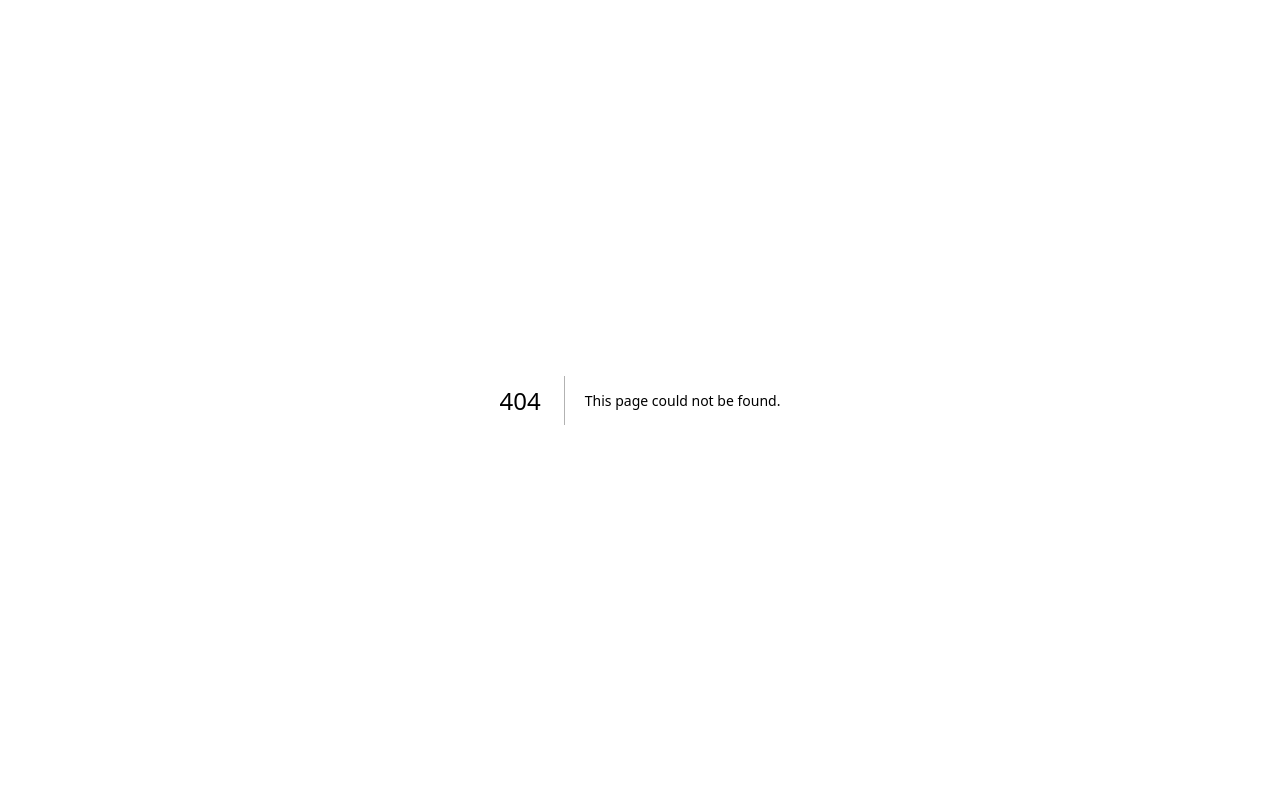
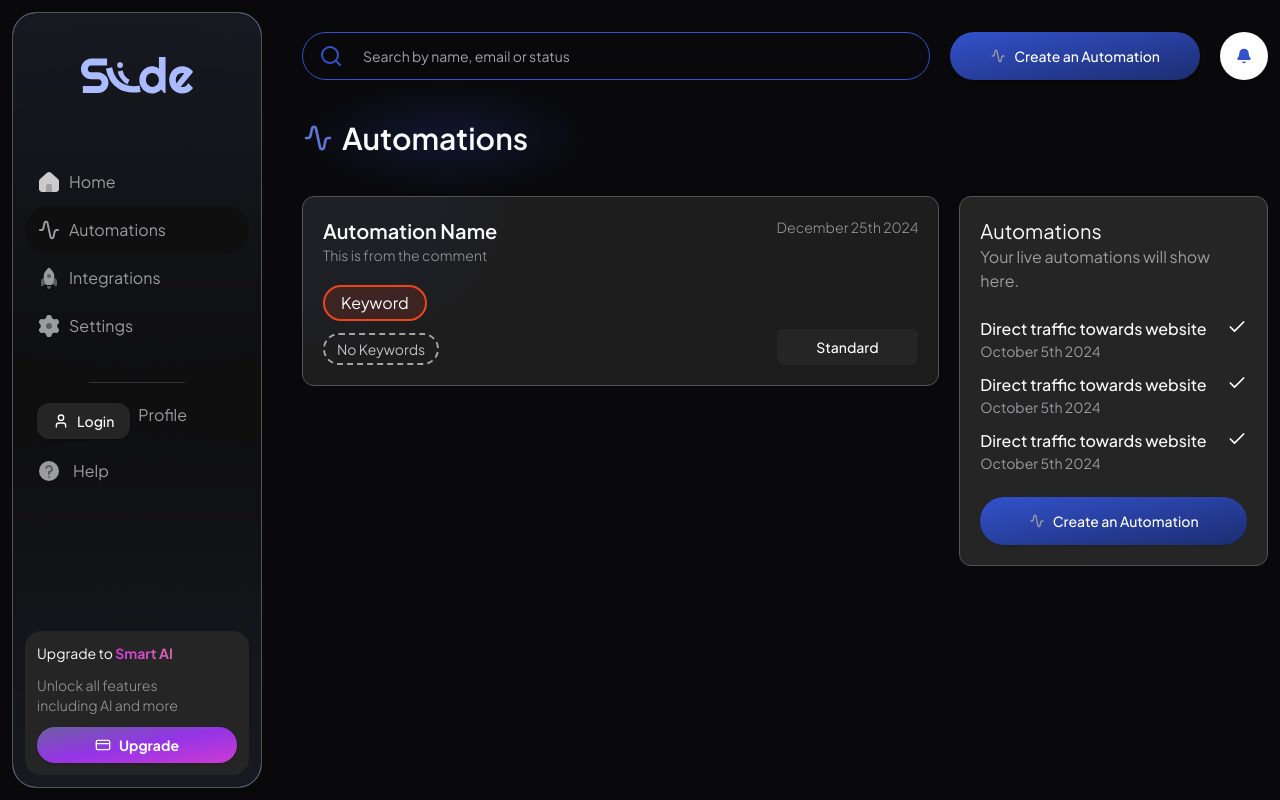
Before and after one commit to ShethSamarth/slide, a Next.js app: page /dashboard/1/automations in a window 1280 px wide. Before the commit this address had no page. Built offline with nearby package versions, Linux system fonts and the light colour scheme; no server answers.

Commit message:
automation page

```diff
--- /dev/null
+++ b/app/(protected)/dashboard/[slug]/automations/page.tsx
@@ -0,0 +1,45 @@
+import { Check } from "lucide-react"
+
+import { AutomationList } from "@/components/global/automation-list"
+import { CreateAutomation } from "@/components/global/create-automation"
+
+const Automations = () => {
+  return (
+    <div className="grid grid-cols-1 gap-5 lg:grid-cols-6">
+      <div className="lg:col-span-4">
+        <AutomationList />
+      </div>
+
+      <div className="lg:col-span-2">
+        <div className="flex flex-col gap-y-6 overflow-hidden rounded-xl border-[1px] border-in-active bg-background-80 p-5">
+          <div>
+            <h2 className="text-xl">Automations</h2>
+            <p className="text-text-secondary">
+              Your live automations will show here.
+            </p>
+          </div>
+
+          <div className="flex flex-col gap-y-3">
+            {[1, 2, 3].map((item) => (
+              <div key={item} className="flex items-start justify-between">
+                <div className="flex flex-col">
+                  <h3 className="font-medium">
+                    Direct traffic towards website
+                  </h3>
+                  <p className="text-sm text-text-secondary">
+                    October 5th 2024
+                  </p>
+                </div>
+                <Check className="size-5" />
+              </div>
+            ))}
+          </div>
+
+          <CreateAutomation />
+        </div>
+      </div>
+    </div>
+  )
+}
+
+export default Automations
--- /dev/null
+++ b/components/global/automation-list/index.tsx
@@ -0,0 +1,69 @@
+"use client"
+
+import Link from "next/link"
+
+import { cn } from "@/lib/utils"
+import { usePath } from "@/hooks/use-path"
+import { Button } from "@/components/ui/button"
+import { GradientButton } from "@/components/global/gradient-button"
+
+export const AutomationList = () => {
+  const { pathname } = usePath()
+
+  return (
+    <div className="flex flex-col gap-y-3">
+      <Link
+        href={`${pathname}/12345`}
+        className="radial--gradient--automations flex rounded-xl border-[1px] border-[#545454] bg-[#1D1D1D] p-5 transition duration-100 hover:opacity-80"
+      >
+        <div className="flex flex-1 flex-col items-start">
+          <h2 className="text-xl font-semibold">Automation Name</h2>
+          <p className="mb-2 text-sm font-light text-[#9B9CA0]">
+            This is from the comment
+          </p>
+
+          <div className="mt-3 flex flex-wrap gap-x-2">
+            <div
+              className={cn(
+                "rounded-full px-4 py-1 capitalize",
+                (0 + 1) % 1 == 0 &&
+                  "border-2 border-keyword-green bg-keyword-green/15",
+                (1 + 1) % 2 == 0 &&
+                  "border-2 border-keyword-purple bg-keyword-purple/15",
+                (2 + 1) % 3 == 0 &&
+                  "border-2 border-keyword-yellow bg-keyword-yellow/15",
+                (3 + 1) % 4 == 0 &&
+                  "border-2 border-keyword-red bg-keyword-red/15"
+              )}
+            >
+              Keyword
+            </div>
+          </div>
+
+          <div className="mt-3 rounded-full border-2 border-dashed border-white/60 px-3 py-1">
+            <p className="text-sm text-[#bfc0c3]">No Keywords</p>
+          </div>
+        </div>
+
+        <div className="flex flex-col justify-between">
+          <p className="text-sm font-light capitalize text-[#9B9CA0]">
+            December 25th 2024
+          </p>
+
+          {false ? (
+            <GradientButton
+              type="BUTTON"
+              className="w-full bg-background-80 text-white hover:bg-background-80"
+            >
+              Smart AI
+            </GradientButton>
+          ) : (
+            <Button className="bg-background-80 text-white hover:bg-background-80">
+              Standard
+            </Button>
+          )}
+        </div>
+      </Link>
+    </div>
+  )
+}
--- a/components/global/navbar/create-automation.tsx
+++ b/components/global/create-automation/index.tsx
@@ -1,3 +1,5 @@
+"use client"
+
 import { Loader } from "lucide-react"
 
 import { Button } from "@/components/ui/button"
--- /dev/null
+++ b/components/global/gradient-button/index.tsx
@@ -0,0 +1,42 @@
+import Link from "next/link"
+
+import { cn } from "@/lib/utils"
+import { Button } from "@/components/ui/button"
+
+type GradientButtonProps = {
+  children: React.ReactNode
+  type: "BUTTON" | "LINK"
+  href?: string
+  className?: string
+}
+
+export const GradientButton = ({
+  children,
+  type,
+  className,
+  href
+}: GradientButtonProps) => {
+  const gradients =
+    "bg-gradient-to-r from-indigo-500 via-purple-500 to-pink-500 rounded-xl p-[2px]"
+
+  switch (type) {
+    case "BUTTON":
+      return (
+        <div className={gradients}>
+          <Button className={cn(className, "rounded-xl")}>{children}</Button>
+        </div>
+      )
+
+    case "LINK":
+      return (
+        <div className={gradients}>
+          <Link href={href!} className={cn(className, "rounded-xl")}>
+            {children}
+          </Link>
+        </div>
+      )
+
+    default:
+      return null
+  }
+}
--- a/components/global/navbar/index.tsx
+++ b/components/global/navbar/index.tsx
@@ -11,12 +11,12 @@
 import { ClerkAuthState } from "@/components/global/clerk-auth-state"
 import { UpgradeCard } from "@/components/global/sidebar/upgrade-card"
 import { SubscriptionPlan } from "@/components/global/subscription-plan"
+import { CreateAutomation } from "@/components/global/create-automation"
 import { Sheet, SheetContent, SheetTrigger } from "@/components/ui/sheet"
 
 import { Search } from "./search"
 import { Notifications } from "./notifications"
 import { MainBreadCrumb } from "../main-bread-crumb"
-import { CreateAutomation } from "./create-automation"
 
 type NavbarProps = {
   slug: string
```
